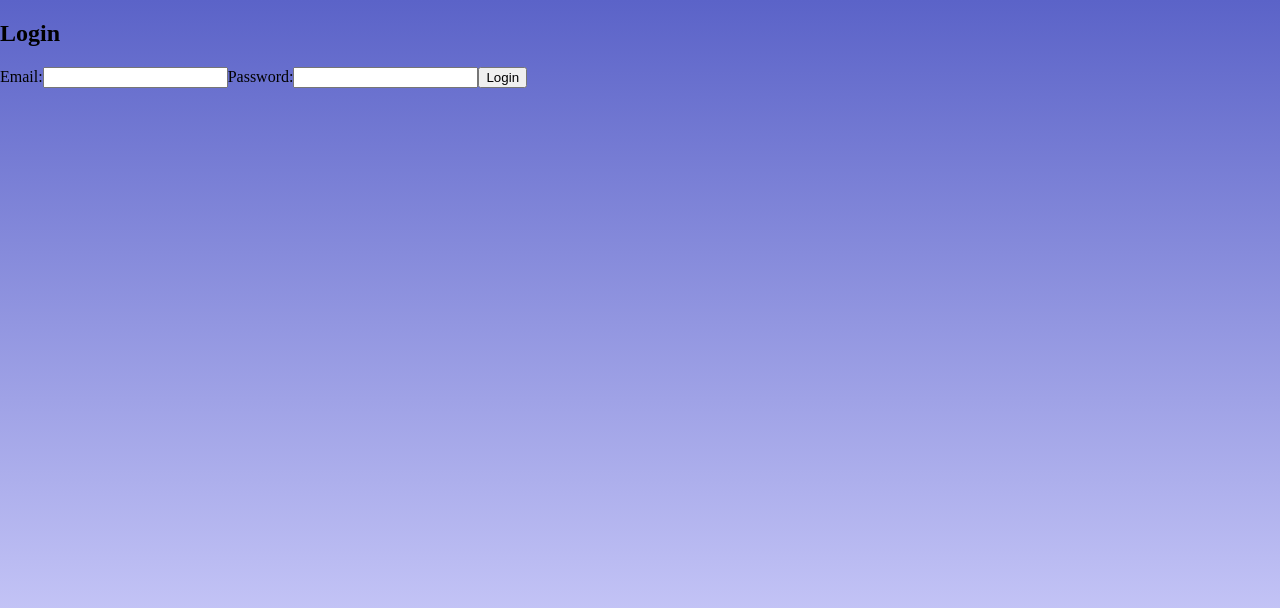
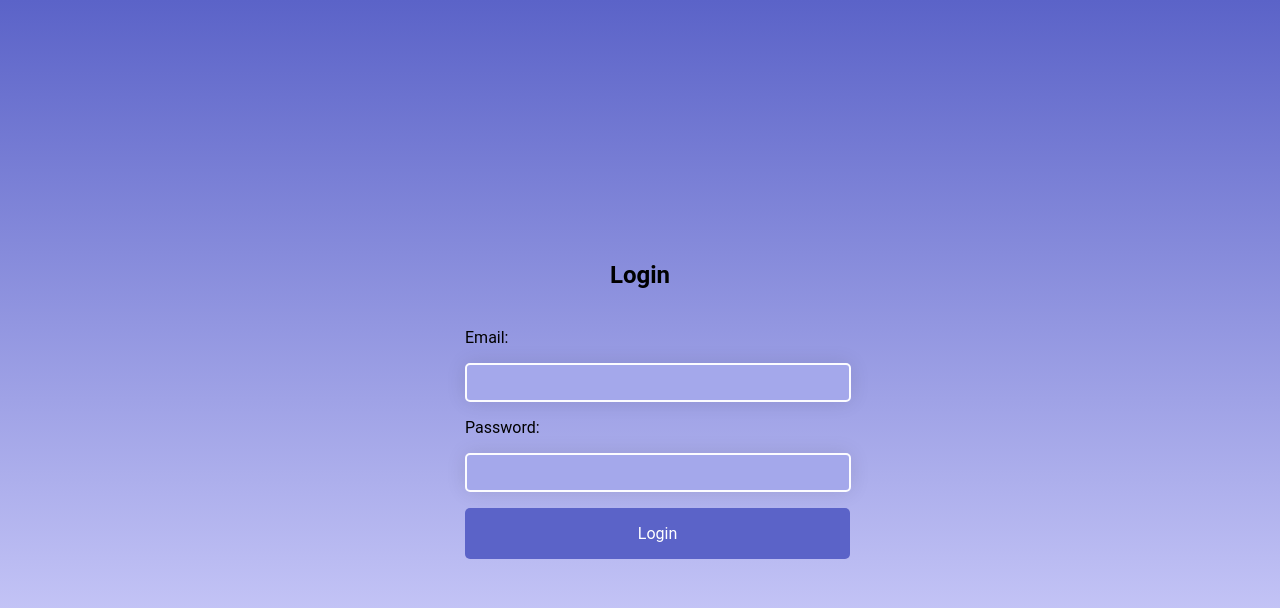
Before and after one commit to CassMayo/Praktisk-IT-Prosjekt, a React (Create React App) app in the folder swopp-client/: page /login in a window 1280 px wide. Shown: the top 608 px of the page. Built offline with nearby package versions, Linux system fonts and the light colour scheme.

Commit message:
LOGIN CSS

```diff
--- /dev/null
+++ b/swopp-client/src/Components/User/Login/Login.css
@@ -0,0 +1,56 @@
+:root {
+    --font-family: 'Roboto', sans-serif;
+    --primary-background-color: rgb(91, 99, 200);
+    --secondary-background-color: rgb(252, 252, 255);
+    --tetritary-background-color: rgb(164, 168, 235);;
+    --primary-text-color: #252424;
+    --secondary-text-color: #fff;
+    --hover-color: #cec8f0;
+    --button-color: rgb(91, 99, 200);
+
+  }
+
+
+  .Login{
+    width: 100%;
+    height: 100vh;
+    display: flex;
+    justify-content: center;
+    align-items: center;
+    flex-direction: column;
+    gap: 1.2rem;
+    font-family: var(--font-family);
+  }
+
+  .Login form{
+    width: 350px;
+    display: flex;
+    flex-direction: column;
+    gap: 1rem;
+
+  }
+
+  .Login input{
+    width: 100%;
+    padding: 0.5rem 1rem;
+    border: none;
+    border-radius: 5px;
+    font-family: var(--font-family);
+    font-size: 1rem;
+    background-color: var(--tetritary-background-color);
+    box-shadow: 0 0 20px rgba(0,0,0,0.1);
+    border: 2px solid var(--secondary-background-color);
+  }
+
+  .Login button{
+    width: 385px;
+    padding: 1rem 1.5rem;
+    border: none;
+    border-radius: 5px;
+    background-color: var(--button-color);
+    color: var(--secondary-text-color);
+    font-family: var(--font-family);
+    font-size: 1rem;
+    cursor: pointer;
+    transition: background-color 0.3s;
+  }
--- a/swopp-client/src/Components/User/Login/Login.jsx
+++ b/swopp-client/src/Components/User/Login/Login.jsx
@@ -1,4 +1,5 @@
 import React from "react";
+import "./Login.css";
 
 const Login = () => {
     //Handle the login form submission
@@ -34,7 +35,7 @@ const Login = () => {
     }
 
     return (
-        <div>
+        <div className="Login">
             <h2>Login</h2>
             <form onSubmit={handleSubmit}>
                 <label htmlFor="email">Email:</label>
```
